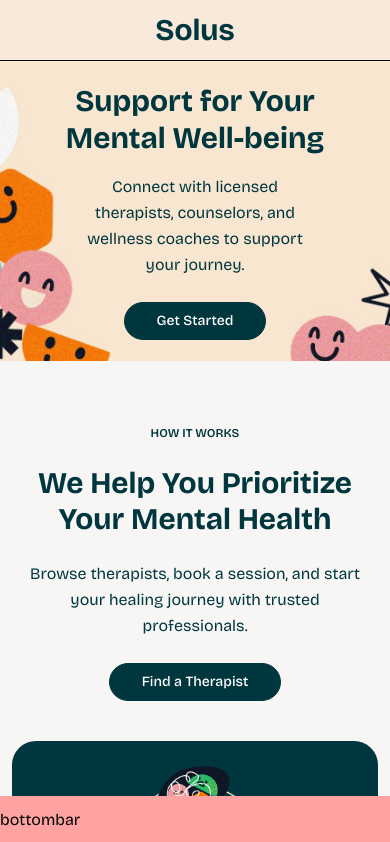
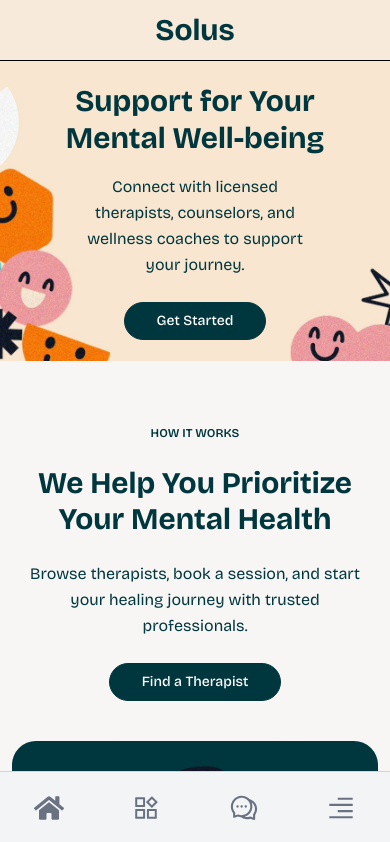
Before and after one commit to sazidhayatkhan/solus, a Next.js app: page / in a window 390 px wide. Shown: the top 842 px of the page. Built offline with nearby package versions, Linux system fonts and the light colour scheme; no server answers.

Commit message:
dashboard added

```diff
--- a/package.json
+++ b/package.json
@@ -13,7 +13,8 @@
     "next-auth": "^4.24.11",
     "postcss": "^8.5.6",
     "react": "19.1.0",
-    "react-dom": "19.1.0"
+    "react-dom": "19.1.0",
+    "react-icons": "^5.5.0"
   },
   "devDependencies": {
     "@tailwindcss/postcss": "^4.1.11",
--- a/src/components/layout/MobileBottomBar.tsx
+++ b/src/components/layout/MobileBottomBar.tsx
@@ -1,11 +1,49 @@
-import React from 'react';
-
-type Props = {}
+import React from "react";
+import Link from "next/link";
+import { FaHome } from "react-icons/fa";
+import { AiOutlineAlignRight } from "react-icons/ai";
+import { AiOutlineProduct } from "react-icons/ai";
+import { AiOutlineComment } from "react-icons/ai";
+type Props = {};
 
 const MobileBottomBar = (props: Props) => {
+  const data = [
+    {
+      icon: <FaHome />,
+      title: "Home",
+      linkUrl: "/",
+    },
+    {
+      icon: <AiOutlineProduct />,
+      title: "Services",
+      linkUrl: "/",
+    },
+    {
+      icon: <AiOutlineComment />,
+      title: "Records",
+      linkUrl: "/therapists",
+    },
+    {
+      icon: <AiOutlineAlignRight />,
+      title: "Profile",
+      linkUrl: "/dashboard",
+    },
+  ];
+
   return (
-    <div className="fixed bottom-0 left-0 w-full bg-red-300 py-3 z-50">
-      bottombar
+    <div className="fixed bottom-0 left-0 w-full bg-gray-100 z-[2] block md:hidden border-t border-gray-300">
+      <ul className="flex justify-around items-center">
+        {data.map((item, index) => (
+          <Link href={item?.linkUrl || ""}>
+            <li
+              key={index}
+              className="flex flex-col items-center justify-center w-18 h-18 text-gray-500"
+            >
+              <span className="text-3xl">{item.icon}</span>
+            </li>
+          </Link>
+        ))}
+      </ul>
     </div>
   );
 };
```
Also changed, not shown: 1 other file (tests, documents, lock files or other folders).
